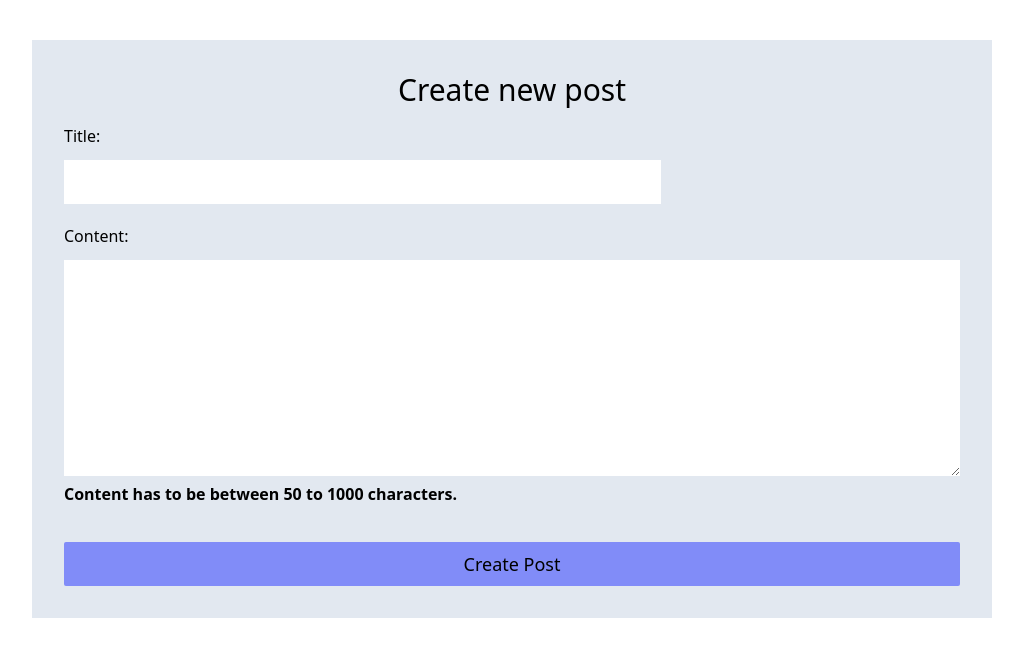
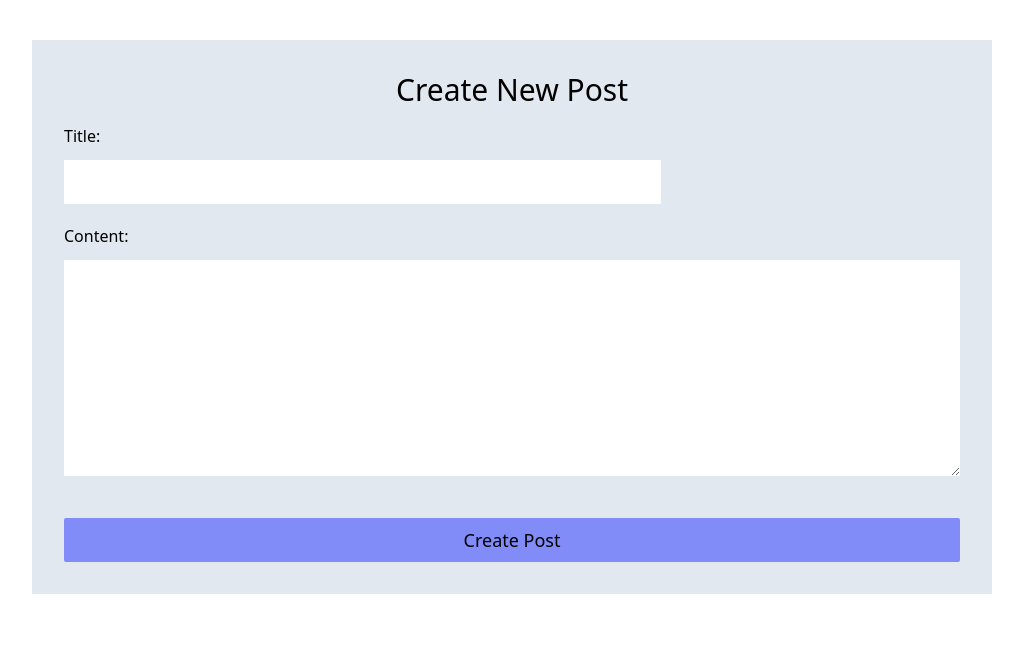
Before and after one commit to iO-Academy/2025-jan-sde-blog-sql-seagulls, a PHP site: page /addPosts.php in a window 1280 px wide. Shown: the part 89-746 px from the top of the page, without its empty margins (128-1151 px from the left). Run offline with PHP 8.4, Linux system fonts and the light colour scheme; the visitor is signed in with stand-in values (Sample User, id 1); some libraries are stand-ins or nearby versions.

Commit message:
Story-4 complete

```diff
--- a/addPosts.php
+++ b/addPosts.php
@@ -19,21 +19,19 @@ $titleError = "";
 $contentError = "";
 $dataIsValid = true;
 
-if (strlen($title) > 30) {
-    $_SESSION['titleError'] = '<strong>Title cannot exceed 30 characters.</strong>';
+if ($_SERVER["REQUEST_METHOD"] === "POST" && isset($_SESSION['username_id'])) {
+
+    if (strlen($title) === 0 || strlen($title) > 30) {
+        $_SESSION['titleError'] = 'Title cannot exceed 30 characters.';
         $dataIsValid = false;
     }
 
     if (strlen($content) < 50 || strlen($content) > 1000) {
-    $_SESSION['contentError'] = '<strong>Content has to be between 50 to 1000 characters.</strong>';
+        $_SESSION['contentError'] = 'Content must be between 50 and 1000 characters.';
         $dataIsValid = false;
     }
 
-
-if (isset($_POST['submit']) && isset($_SESSION['username_id']) && $dataIsValid) {
-    $title = $_POST['title'] ?? '';
-    $content = $_POST['content'] ?? '';
-
+    if ($dataIsValid) {
         $postEntity = new PostEntity();
         $postEntity->title = $title;
         $postEntity->content = $content;
@@ -41,39 +39,44 @@ if (isset($_POST['submit']) && isset($_SESSION['username_id']) && $dataIsValid)
         $postEntity->date_posted = date('Y-m-d');
         $postEntity->time_posted = date('H:i:s');
 
-
         $PostsModel = new PostsModel($db);
-    $AddSingle = $PostsModel->AddSingle($postEntity);
-
-    if ($AddSingle) {
+        if ($PostsModel->AddSingle($postEntity)) {
+            unset($_SESSION['titleError'], $_SESSION['contentError']);
             header("Location: addPosts.php");
             exit();
         }
     }
-    include_once 'header.php';
+}
+
+        $titleError = $_SESSION['titleError'] ?? "";
+        $contentError = $_SESSION['contentError'] ?? "";
+        unset($_SESSION['titleError'],$_SESSION['contentError']);
+
 ?>
+
+<?php include_once 'header.php'; ?>
+
 <form method="post" class="container lg:w-3/4 mx-auto flex flex-col p-8 bg-slate-200">
-    <h2 class="text-3xl mb-4 text-center">Create new post</h2>
-
+    <h2 class="text-3xl mb-4 text-center">Create New Post</h2>
     <div class="flex flex-col sm:flex-row mb-5 gap-5">
         <div class="w-full sm:w-2/3">
             <label class="mb-3 block" for="title">Title:</label>
-            <input class="w-full px-3 py-2 text-lg" name="title" onchange="" type="text" id="title" />
-            <?php if (isset($_SESSION['titleError'])) {
-                echo $_SESSION['titleError'];
-            }
-            ?>
+            <input class="w-full px-3 py-2 text-lg" name="title" type="text" id="title" value="<?= htmlspecialchars($title); ?>" />
+            <?php if (isset($titleError)): ?>
+                <p class="text-red-500"><?= $titleError; ?></p>
+            <?php endif; ?>
         </div>
     </div>
 
     <div class="mb-5">
         <label class="mb-3 block" for="content">Content:</label>
-        <textarea class="w-full" name="content" id="content" rows="9"></textarea>
-        <?php if (isset($_SESSION['contentError'])) {
-            echo $_SESSION['contentError'];
-        }
-        ?>
+        <textarea class="w-full" name="content" id="content" rows="9"><?= htmlspecialchars($content); ?></textarea>
+        <?php if (isset($contentError)): ?>
+            <p class="text-red-500"><?= $contentError; ?></p>
+        <?php endif; ?>
     </div>
 
-    <input class="px-3 py-2 mt-4 text-lg bg-indigo-400 hover:bg-indigo-700 hover:text-white transition inline-block rounded-sm" type="submit" name="submit" value="Create Post" />
+    <button type="submit" class="px-3 py-2 mt-4 text-lg bg-indigo-400 hover:bg-indigo-700 hover:text-white transition inline-block rounded-sm">
+        Create Post
+    </button>
 </form>
```
Also changed, not shown: db/seagull_blog.sql (+8 -10 lines), 2 other files. Lines whose indentation alone changed are shown as unchanged.
